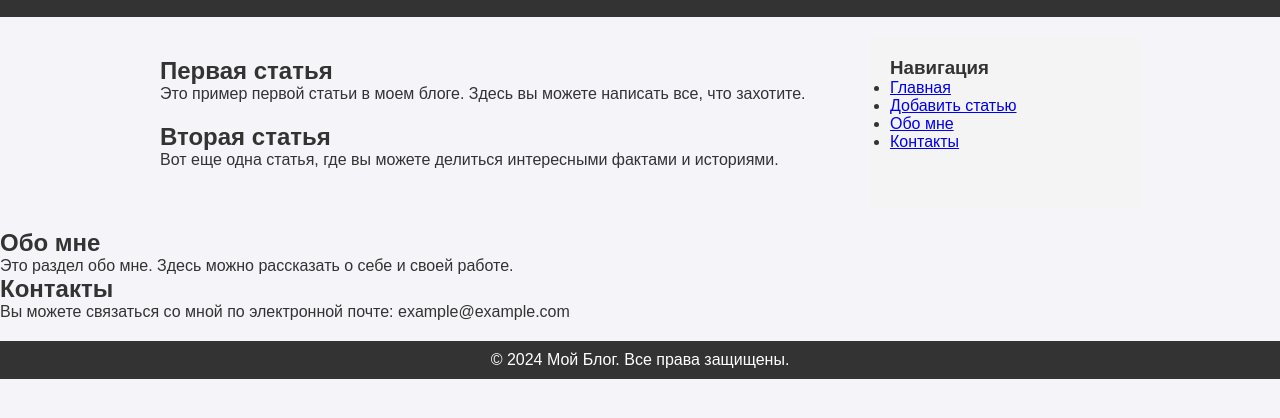
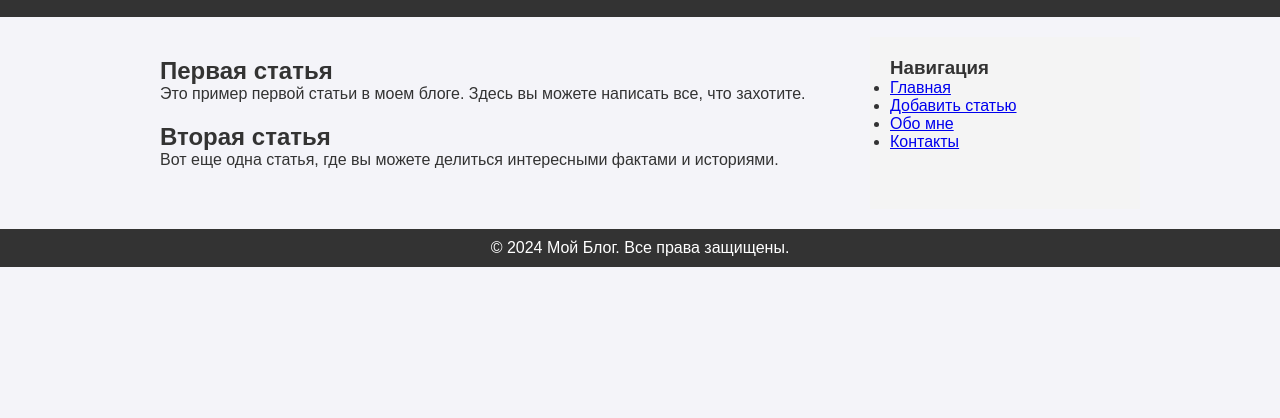
Before and after one commit to pilsnerivk/pilsnerivk-games.github.io, a plain HTML site: page index.html in a window 1280 px wide. Shown: the part 78-496 px from the top of the page. Drawn offline with Linux system fonts and the light colour scheme.

Commit message:
Update index.html

```diff
--- a/index.html
+++ b/index.html
@@ -31,25 +31,13 @@
         <aside>
             <h3>Навигация</h3>
             <ul>
-                <li><a href="#home">Главная</a></li>
+                <li><a href="index.html">Главная</a></li>
                 <li><a href="#" onclick="addArticle()">Добавить статью</a></li>
-                <li><a href="#about">Обо мне</a></li>
-                <li><a href="#contacts">Контакты</a></li>
+                <li><a href="about.html">Обо мне</a></li>
+                <li><a href="contacts.html">Контакты</a></li>
             </ul>
         </aside>
     </div>
-
-    <!-- Раздел "Обо мне" -->
-    <section id="about">
-        <h2>Обо мне</h2>
-        <p>Это раздел обо мне. Здесь можно рассказать о себе и своей работе.</p>
-    </section>
-
-    <!-- Раздел "Контакты" -->
-    <section id="contacts">
-        <h2>Контакты</h2>
-        <p>Вы можете связаться со мной по электронной почте: example@example.com</p>
-    </section>
 
     <footer>
         <p>© 2024 Мой Блог. Все права защищены.</p>
```
